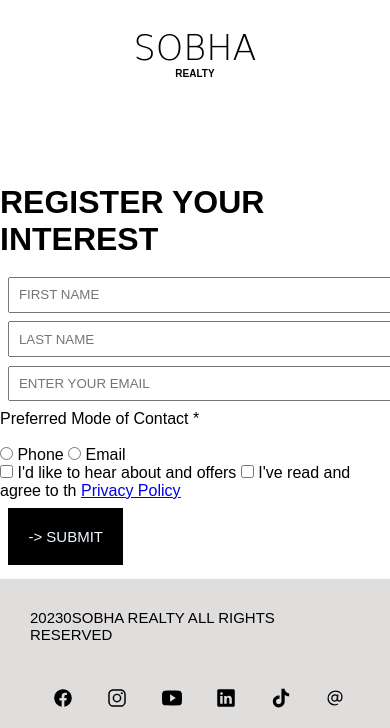
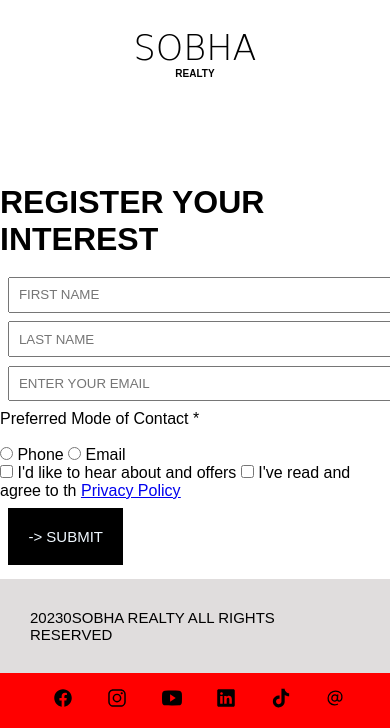
Before and after one commit to ANKIT-SINGH-870075-KUMAR/nspdeepika, a plain HTML site: page index.html in a window 390 px wide. Shown: the part 4422-5150 px from the top of the page. Drawn offline with nearby package versions, Linux system fonts and the light colour scheme; files that its build step writes are made by us from their sources.

Commit message:
change again

```diff
--- a/css/style.css
+++ b/css/style.css
@@ -1216,7 +1216,8 @@
     width: 100%;
       display: flex;
       flex-direction: row;
-
+      background-color: red;
+      bottom: 0;
   }
 
   .list2 ul {
```
